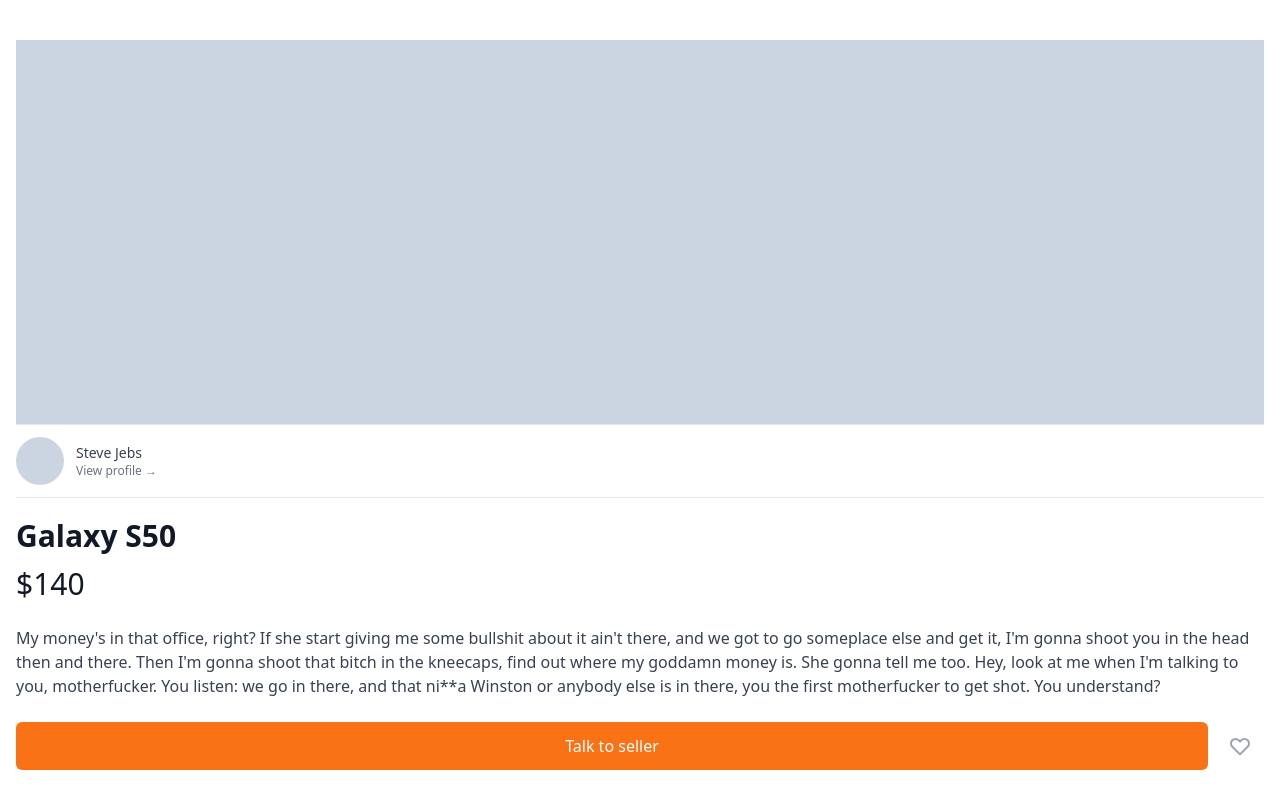
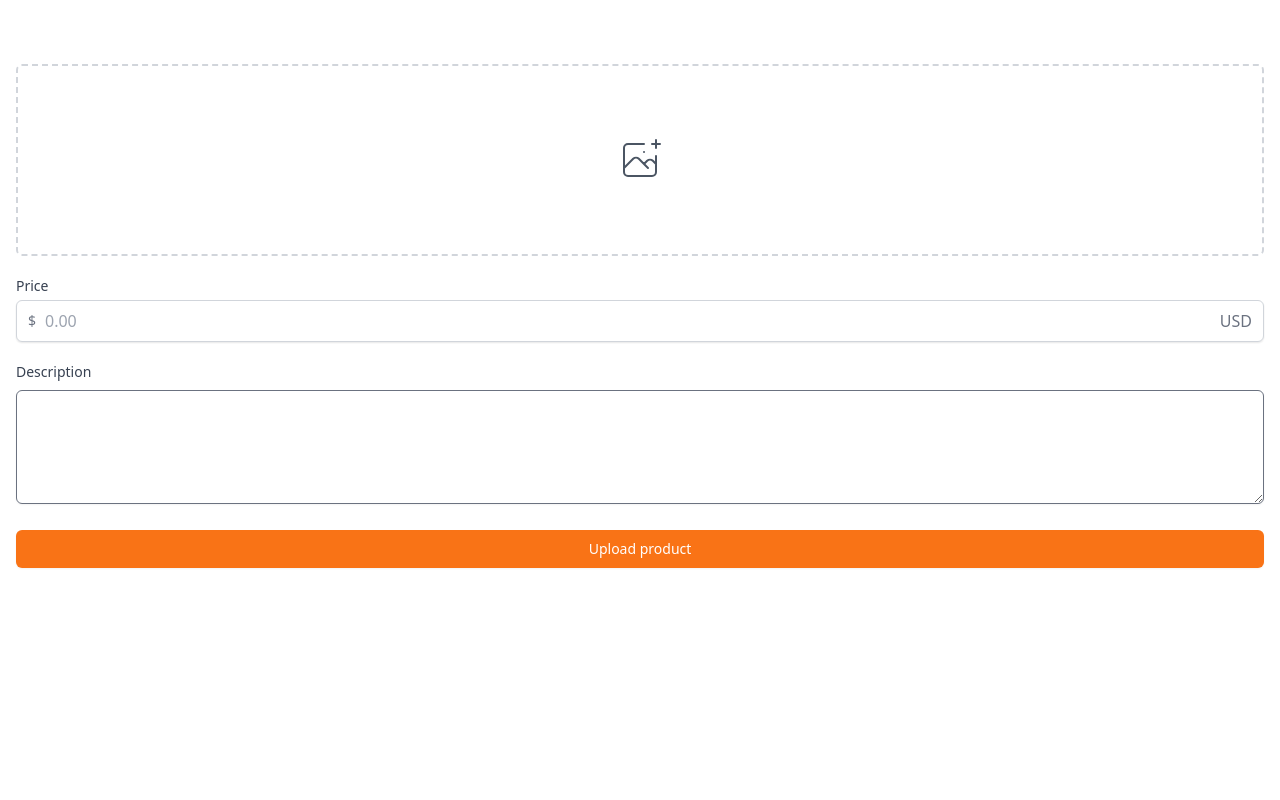
Before and after one commit to JiHunSong94/carrot-market, a Next.js app: page /items/upload in a window 1280 px wide. Shown: the top 800 px of the page. Built offline with nearby package versions, Linux system fonts and the light colour scheme.

Commit message:
3.4 TW PRACTICE - Upload item

```diff
--- a/pages/enter.tsx
+++ b/pages/enter.tsx
@@ -40,13 +40,14 @@ export default function Enter() {
           </div>
         </div>
         <form className="mt-8 flex flex-col">
-          <label className="text-sm font-medium text-gray-700">
+          <label htmlFor="input" className="text-sm font-medium text-gray-700">
             {method === "email" ? "Email address" : null}
             {method === "phone" ? "Phone number" : null}
           </label>
           <div className="mt-1">
             {method === "email" ? (
               <input
+                id="input"
                 type="email"
                 className="w-full appearance-none rounded-md border border-gray-300 px-3 py-2 placeholder-gray-400 shadow-sm focus:border-orange-500 focus:ring-orange-500"
                 required
@@ -58,6 +59,7 @@ export default function Enter() {
                   +82
                 </span>
                 <input
+                  id="input"
                   type="number"
                   className="w-full appearance-none rounded-md rounded-l-none border border-gray-300 px-3 py-2 placeholder-gray-400 shadow-sm focus:border-orange-500 focus:ring-orange-500"
                   required
--- /dev/null
+++ b/pages/items/upload.tsx
@@ -0,0 +1,62 @@
+export default function Upload() {
+  return (
+    <div className="px-4 py-16">
+      <div>
+        <label className="flex h-48 w-full items-center justify-center rounded-md border-2 border-dashed border-gray-300 py-6 text-gray-600 hover:border-orange-500 hover:text-orange-500">
+          <svg
+            className="h-12 w-12"
+            stroke="currentColor"
+            fill="none"
+            viewBox="0 0 48 48"
+            aria-hidden="true"
+          >
+            <path
+              d="M28 8H12a4 4 0 00-4 4v20m32-12v8m0 0v8a4 4 0 01-4 4H12a4 4 0 01-4-4v-4m32-4l-3.172-3.172a4 4 0 00-5.656 0L28 28M8 32l9.172-9.172a4 4 0 015.656 0L28 28m0 0l4 4m4-24h8m-4-4v8m-12 4h.02"
+              strokeWidth={2}
+              strokeLinecap="round"
+              strokeLinejoin="round"
+            />
+          </svg>
+
+          <input className="hidden" type="file" />
+        </label>
+      </div>
+      <div className="my-5">
+        <label
+          htmlFor="input"
+          className="mb-1 block text-sm font-medium text-gray-700"
+        >
+          Price
+        </label>
+        <div className="relative flex items-center rounded-md shadow-sm">
+          <div className="pointer-events-none absolute left-0 flex items-center justify-center pl-3">
+            <span className="text-sm text-gray-500">$</span>
+          </div>
+          <input
+            id="price"
+            type="text"
+            placeholder="0.00"
+            className="w-full appearance-none rounded-md border border-gray-300 px-3 py-2 pl-7 placeholder-gray-400 shadow-sm focus:border-orange-500 focus:ring-orange-500"
+          />
+          <div className="pointer-events-none absolute right-0 flex items-center pr-3">
+            <span className="text-gray-500">USD</span>
+          </div>
+        </div>
+      </div>
+      <div>
+        <label className="mb-1 block text-sm font-medium text-gray-700">
+          Description
+        </label>
+        <div>
+          <textarea
+            className="border-gary-300 mt-1 w-full rounded-md shadow-sm focus:border-orange-500 focus:ring-orange-500"
+            rows={4}
+          />
+        </div>
+      </div>
+      <button className="mt-5 w-full rounded-md border border-transparent bg-orange-500 py-2 px-4 text-sm font-medium text-white shadow-sm hover:bg-orange-600 focus:outline-none focus:ring-2 focus:ring-orange-500 focus:ring-offset-2">
+        Upload product
+      </button>
+    </div>
+  );
+}
```
